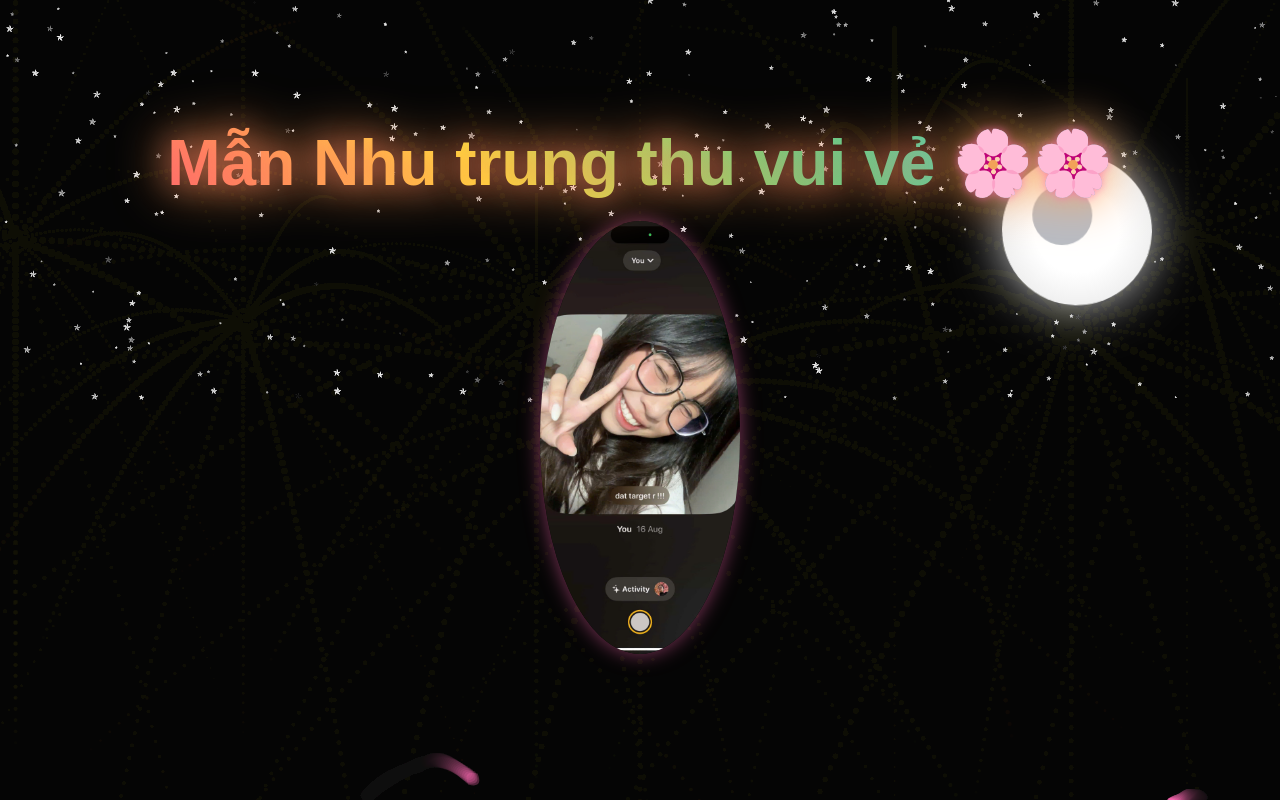
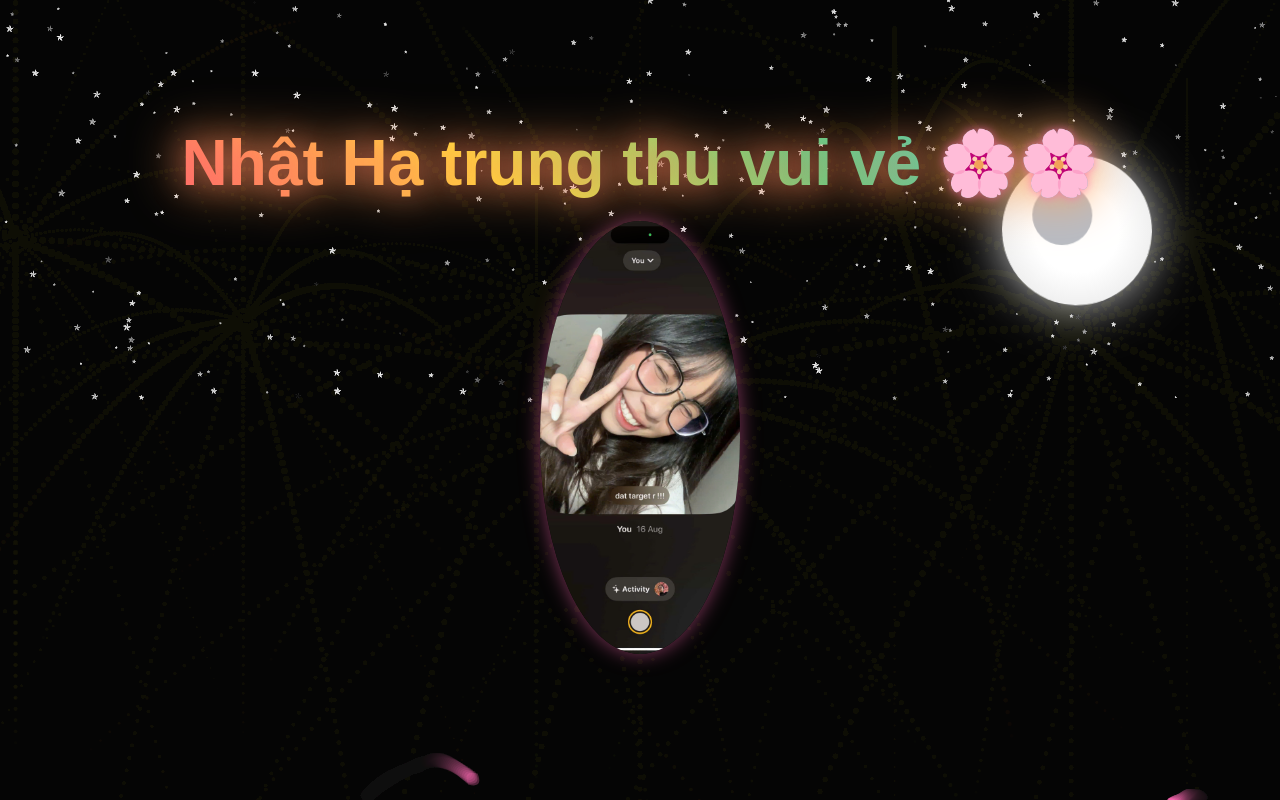
Before and after one commit to bochabu/abc, a plain HTML site: page index.html in a window 1280 px wide. Drawn offline with Linux system fonts and the light colour scheme; animation ran at ten frames a second.

Commit message:
Update index.html

```diff
--- a/index.html
+++ b/index.html
@@ -100,7 +100,7 @@
     <div class="moon"></div>
 
     <div class="container">
-        <h1>Mẫn Nhu trung thu vui vẻ <span class="pink">🌸🌸</span></h1>
+        <h1>Nhật Hạ trung thu vui vẻ <span class="pink">🌸🌸</span></h1>
         <img src="hạ.jpg" alt="Hình ảnh cá nhân hóa cho Lương Quốc Đạt" style="width: 200px; height: auto; border-radius: 50%; box-shadow: 0 0 20px rgba(255, 105, 180, 0.5); margin: 20px auto; display: block;">
 
     </div>
```
